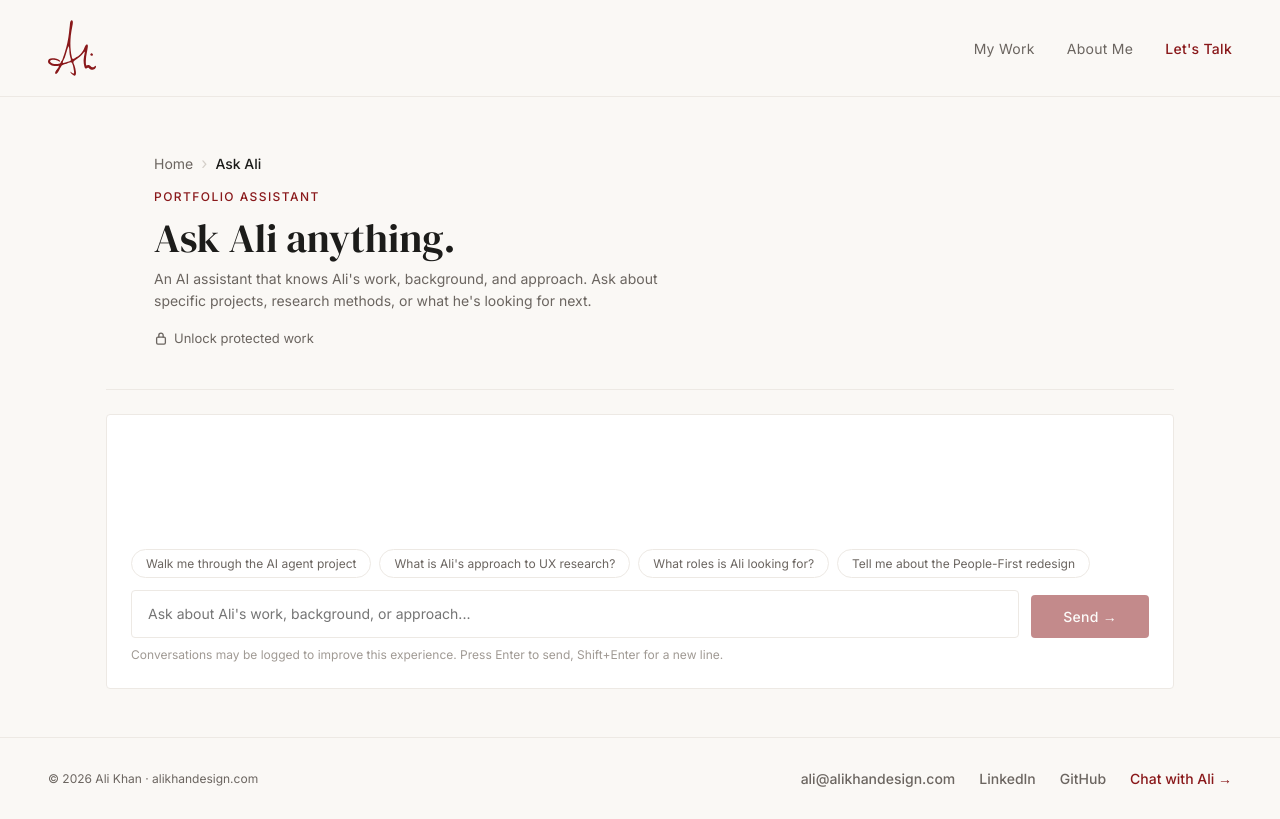
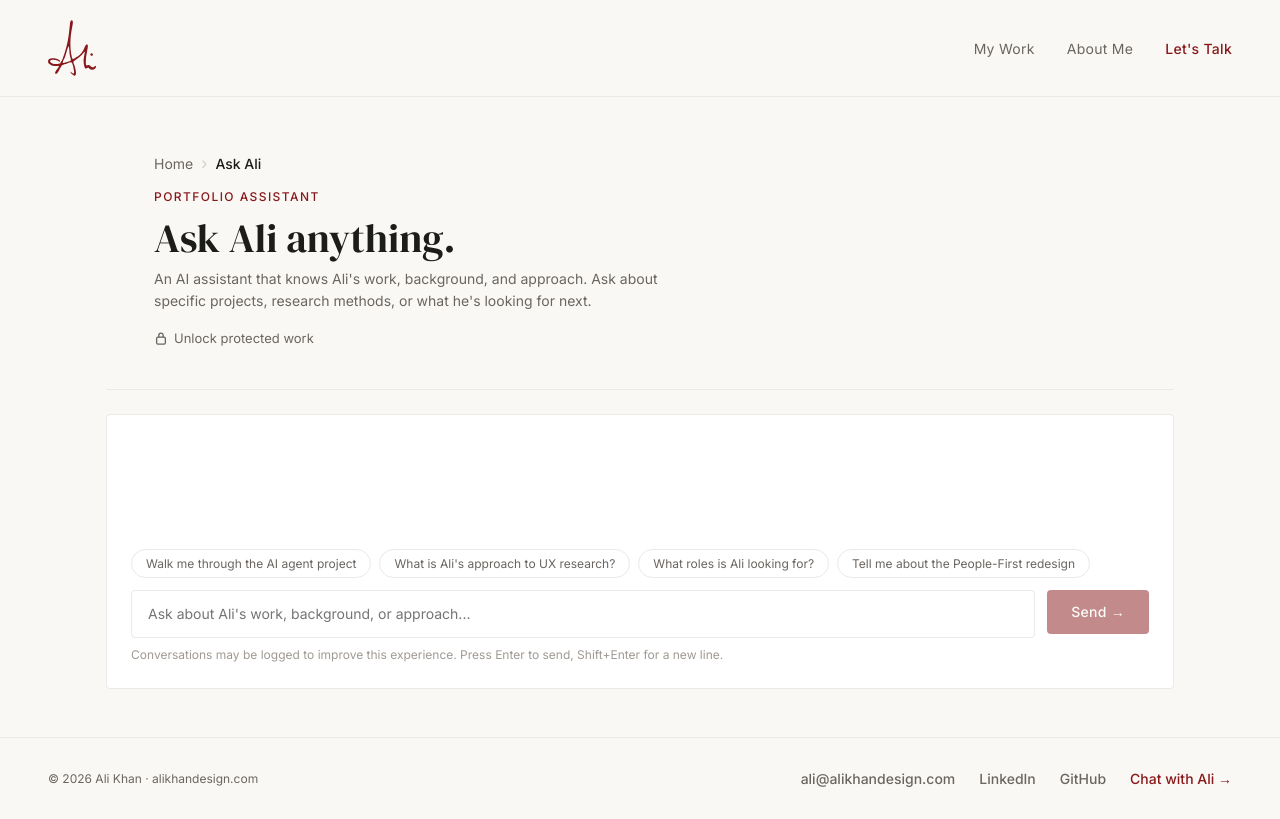
Before and after one commit to alikhandesign/alikhandesign.com, a Next.js app: page /chat in a window 1280 px wide. Built offline with nearby package versions, Linux system fonts and the light colour scheme.

Commit message:
fix(chat): align send button height to match chat input

```diff
--- a/app/chat/page.tsx
+++ b/app/chat/page.tsx
@@ -427,7 +427,7 @@ export default function ChatPage() {
               </div>
             )}
 
-            <div style={{ display: 'flex', gap: '0.75rem', alignItems: 'flex-end' }}>
+            <div style={{ display: 'flex', gap: '0.75rem', alignItems: 'stretch' }}>
               <textarea
                 ref={inputRef}
                 value={input}
@@ -476,6 +476,8 @@ export default function ChatPage() {
                   className="btn-primary"
                   style={{
                     flexShrink: 0,
+                    height: 44,
+                    padding: '0 var(--space-6)',
                     opacity: (!input.trim() || loading || showLimit) ? 0.5 : 1,
                   }}
                   aria-label="Send message"
```
